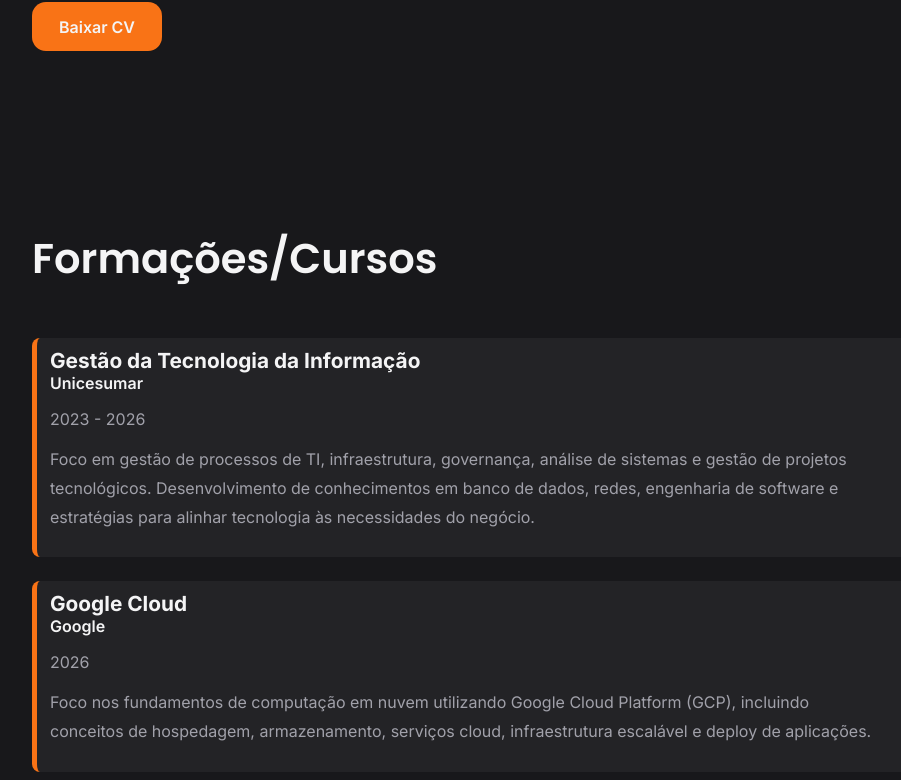
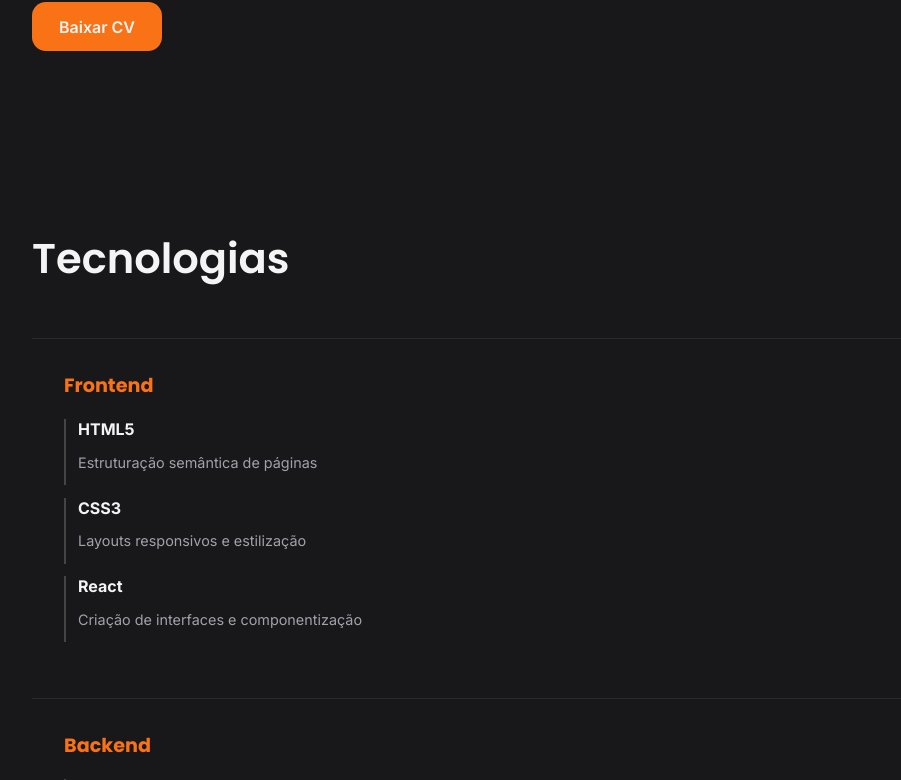
Before and after one commit to marcoshjunior/Meu-Portifolio-React, a React (Vite) app in the folder portifolio-react/: page / in a window 1280 px wide. Shown: the part 1276-2056 px from the top of the page, without its empty margins (74-975 px from the left). Built offline with nearby package versions, Linux system fonts and the light colour scheme.

Commit message:
mudando a seção tecnologias

```diff
--- a/portifolio-react/src/components/Technologies/Technologies.module.css
+++ b/portifolio-react/src/components/Technologies/Technologies.module.css
@@ -7,10 +7,7 @@
 
 .card {
   padding: 2rem;
-  border: 1px solid var(--border);
-  border-radius: var(--radius);
-  background: var(--bg-soft);
-  box-shadow: var(--shadow-box);
+  border-top: 1px solid var(--border);
 }
 
 .card h3 {
@@ -29,6 +26,10 @@
 .skills {
   border-left: 2px solid #444;
   padding-left: 12px;
+  transition: 0.25s ease;
+}
+.skills:hover {
+  border-left: 2px solid var(--primary);
 }
 .skills strong {
   display: block;
@@ -42,6 +43,6 @@
 
 @media (min-width: 768px) {
   .grid {
-    grid-template-columns: repeat(2, 1fr);
+    grid-template-columns: repeat(1, 1fr);
   }
 }
--- a/portifolio-react/src/data/portifolio.js
+++ b/portifolio-react/src/data/portifolio.js
@@ -9,9 +9,9 @@ export const profile = {
 
 export const navLinks = [
   { label: "Sobre", href: "#sobre" },
+  { label: "Tecnologias", href: "#tecnologias" },
+  { label: "Projetos", href: "#projetos" },
   { label: "Cursos", href: "#cursos" },
-  { label: "Projetos", href: "#projetos" },
-  { label: "Tecnologias", href: "#tecnologias" },
   { label: "Contato", href: "#contato" },
 ];
 
--- a/portifolio-react/src/pages/Home/Home.jsx
+++ b/portifolio-react/src/pages/Home/Home.jsx
@@ -14,9 +14,9 @@ export default function Home() {
       <main>
         <Hero />
         <About />
+        <Technologies />
+        <Projects />
         <Courses />
-        <Projects />
-        <Technologies />
         <Contact />
       </main>
       <Footer />
```
